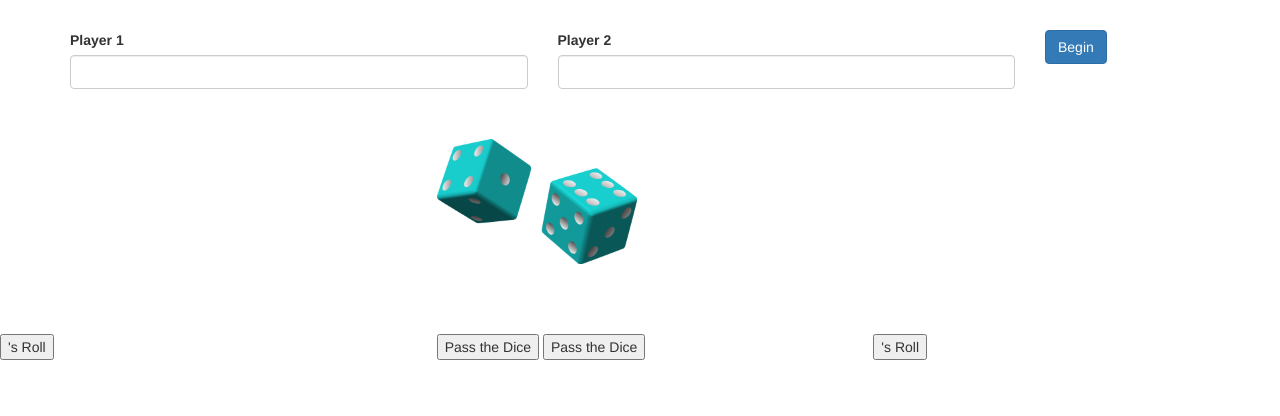
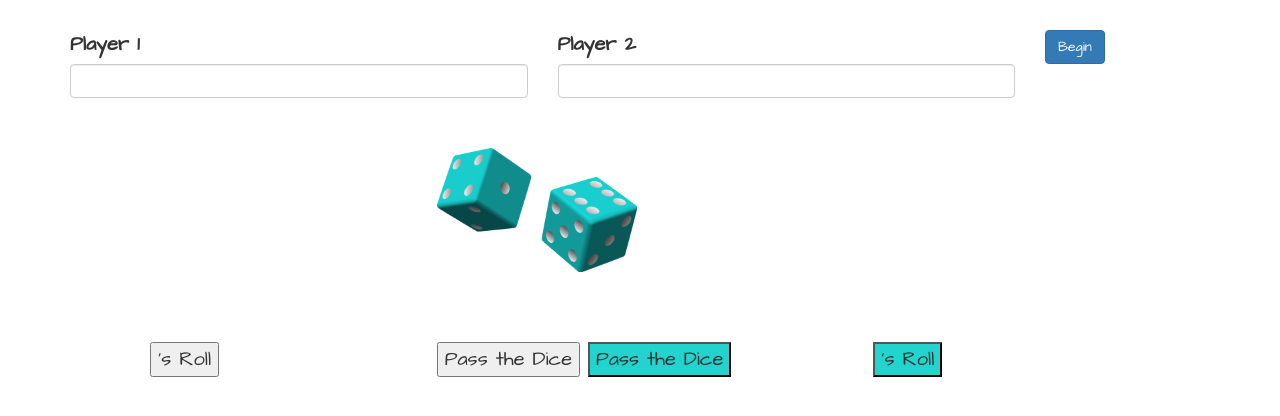
Before and after one commit to Michaela-Davis/intro_pig-dice, a plain HTML site: page index.html in a window 1280 px wide. Drawn offline with nearby package versions, Linux system fonts and the light colour scheme.

Commit message:
add styling

```diff
--- a/css/styles.css
+++ b/css/styles.css
@@ -1,7 +1,28 @@
+body {
+  font-family: 'Architects Daughter', cursive;
+  font-size: 200%;
+}
+
+form {
+  margin-top: 30px;
+  margin-bottom: 50px;
+}
+
 .diceArea img {
   max-width: 200px;
   margin-top: 50px;
   margin-bottom: 50px;
+}
+
+.player1Roll {
+  margin-left: 150px;
+}
+
+#player2Roll {
+  background-color: #23d3cd;
+}
+#player2Pass {
+  background-color: #23d3cd;
 }
 
 #trophy, #winner {
@@ -13,8 +34,3 @@
   position: absolute;
   margin-left: 575px;
 }
-
-form {
-  margin-top: 30px;
-  margin-bottom: 50px;
-}
--- a/index.html
+++ b/index.html
@@ -2,6 +2,7 @@
 <html>
   <head>
     <title>Piggy Dice!</title>
+    <link href="https://fonts.googleapis.com/css?family=Architects+Daughter" rel="stylesheet">
     <!-- Latest compiled and minified jQuery -->
     <script src="https://code.jquery.com/jquery-3.1.1.min.js" integrity="sha256-hVVnYaiADRTO2PzUGmuLJr8BLUSjGIZsDYGmIJLv2b8=" crossorigin="anonymous"></script>
     <!-- Latest compiled and minified CSS -->
--- a/js/scripts.js
+++ b/js/scripts.js
@@ -71,18 +71,18 @@ $(document).ready(function() {
     roll(player2);
   });
   $("#player1Pass").click(function() {
-    $("#player2Pass").hide();
+    $("#player1Pass").hide();
     $("#player1Roll").hide();
-    $("#player1Pass").show();
+    $("#player2Pass").show();
     $("#player2Roll").show();
     pass(player1);
     $(".player1Score").text(player1.score);
     $('#runningTotal').text('0');
   });
   $("#player2Pass").click(function() {
-    $("#player1Pass").hide();
+    $("#player2Pass").hide();
     $("#player2Roll").hide();
-    $("#player2Pass").show();
+    $("#player1Pass").show();
     $("#player1Roll").show();
     pass(player2);
     $(".player2Score").text(player2.score);
```
